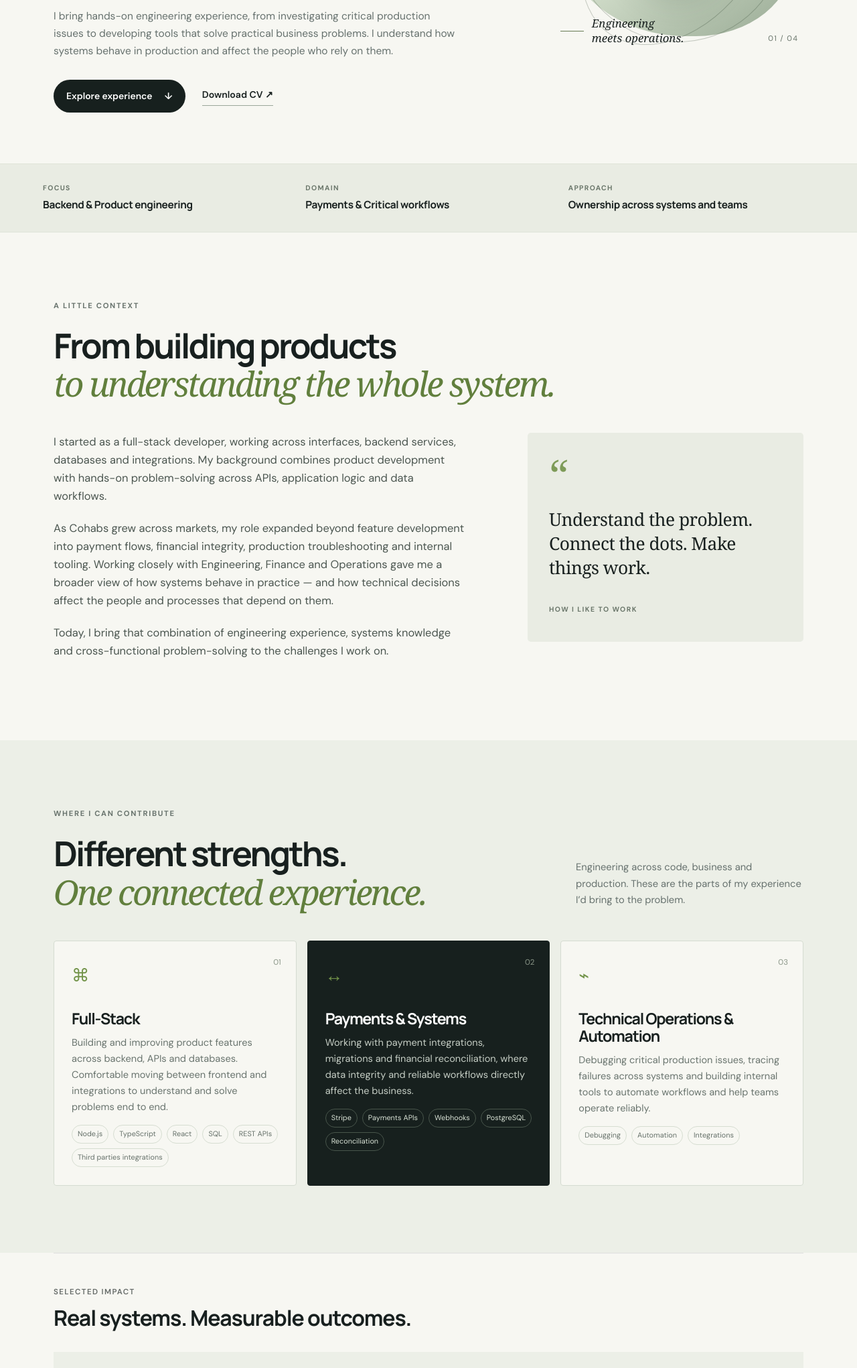
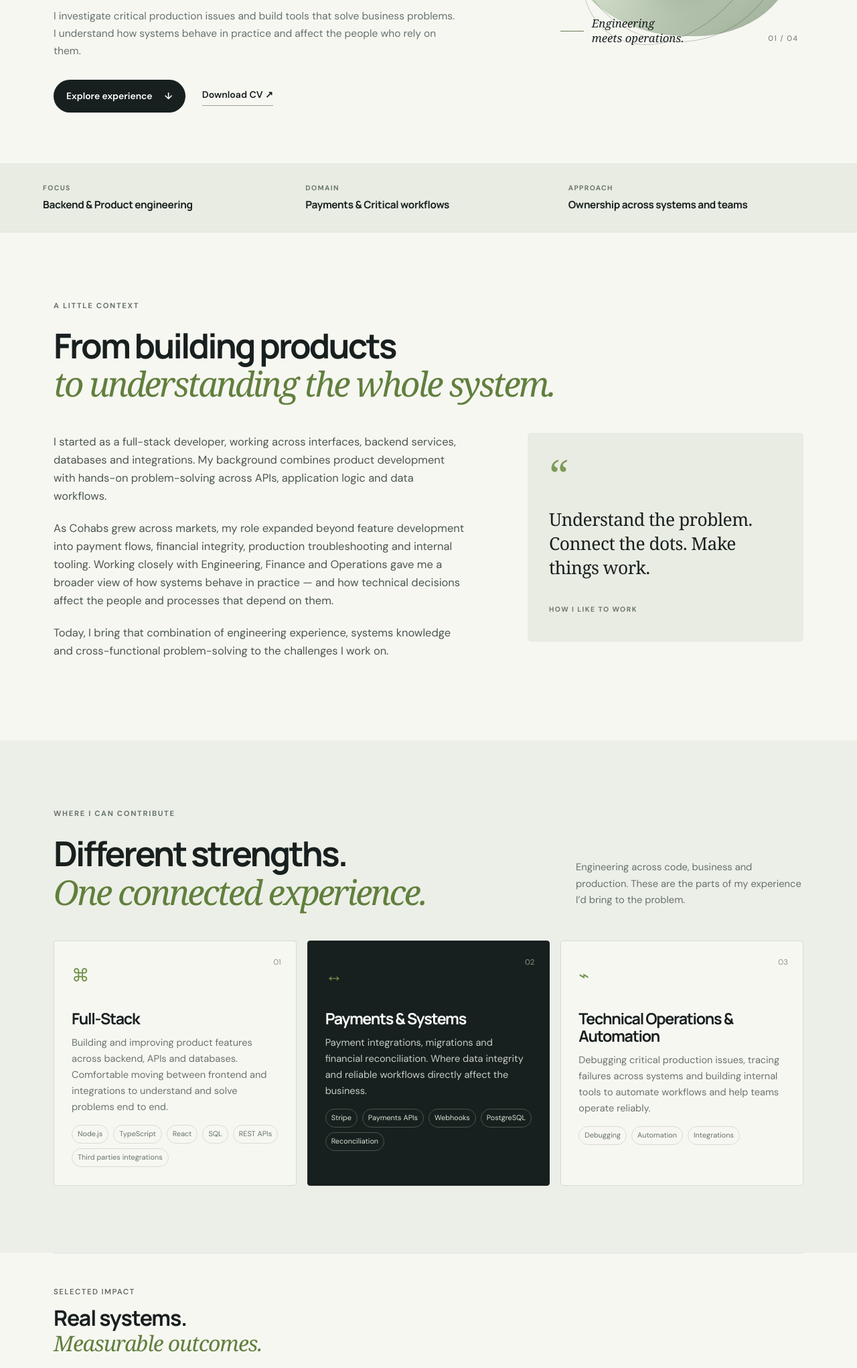
Before and after one commit to brunopopf/brunopopf.github.io, a plain HTML site: page index.html in a window 1280 px wide. Shown: the part 516-2558 px from the top of the page at 67% size. Drawn offline with Linux system fonts and the light colour scheme.

Commit message:
V3: polished Experience and Hero content. Fix impact design

```diff
--- a/index.html
+++ b/index.html
@@ -28,7 +28,7 @@
       <p class="eyebrow"><span class="status-dot"></span> SOFTWARE ENGINEER · BARCELONA</p>
       <h1>I build software for <em>real-world</em> problems.</h1>
       <p class="hero-lede">Backend and product engineering across APIs, databases, integrations and production systems. Experience with payment infrastructure, financial integrity and the complexity behind reliable software.</p>
-      <p class="hero-support">I bring hands-on engineering experience, from investigating critical production issues to developing tools that solve practical business problems. I understand how systems behave in production and affect the people who rely on them.</p>
+      <p class="hero-support">I investigate critical production issues and build tools that solve business problems. I understand how systems behave in practice and affect the people who rely on them.</p>
       <div class="hero-actions">
         <a class="button button-dark" href="#experience">Explore experience <span aria-hidden="true">↓</span></a>
         <a class="text-link" href="BrunoPoppolo.pdf" download>Download CV <span aria-hidden="true">↗</span></a>
@@ -55,9 +55,6 @@
     </div>
     <div class="about-grid">
       <div class="about-copy">
-        <!-- <p>I started as a full-stack developer, working across product features, backend services, databases and integrations. As the company grew, so did the scope of the problems I worked on — from implementing software to investigating production issues, improving financial workflows and building tools for teams operating across multiple markets.</p>
-        <p>At Cohabs, I worked at the intersection of Engineering, Finance and Operations. That meant dealing with real production constraints: tracing discrepancies across systems, protecting payment flows, handling sensitive data and finding practical solutions when existing tools weren't enough.</p>
-        <p>The experience broadened my technical ownership, but the common thread remained the same: understanding how a system works, figuring out where it fails and making it work better.</p> -->
         <p>I started as a full-stack developer, working across interfaces, backend services, databases and integrations. My background combines product development with hands-on problem-solving across APIs, application logic and data workflows.</p>
         <p>As Cohabs grew across markets, my role expanded beyond feature development into payment flows, financial integrity, production troubleshooting and internal tooling. Working closely with Engineering, Finance and Operations gave me a broader view of how systems behave in practice — and how technical decisions affect the people and processes that depend on them.</p>
         <p>Today, I bring that combination of engineering experience, systems knowledge and cross-functional problem-solving to the challenges I work on.</p>
@@ -83,15 +80,13 @@
         <article class="focus-card">
           <span class="focus-number">01</span><div class="focus-icon">⌘</div>
           <h3>Full-Stack</h3>
-          <!-- <p>Building product features and workflows backend, frontend and integrations. Comfortable moving between APIs, databases and application code to understand and solve problems end to end.</p> -->
           <p>Building and improving product features across backend, APIs and databases. Comfortable moving between frontend and integrations to understand and solve problems end to end.</p>
           <div class="tag-list"><span>Node.js</span><span>TypeScript</span><span>React</span><span>SQL</span><span>REST APIs</span><span>Third parties integrations</span></div>
         </article>
         <article class="focus-card focus-card-featured">
           <span class="focus-number">02</span><div class="focus-icon">↔</div>
           <h3>Payments & Systems</h3>
-          <!-- <p>Working with Stripe and payment APIs, migrations, reconciliation and financial data integrity. Comfortable investigating failures that affect real transactions and recurring revenue.</p> -->
-           <p>Working with payment integrations, migrations and financial reconciliation, where data integrity and reliable workflows directly affect the business.</p>
+           <p>Payment integrations, migrations and financial reconciliation. Where data integrity and reliable workflows directly affect the business.</p>
           <div class="tag-list"><span>Stripe</span><span>Payments APIs</span><span>Webhooks</span><span>PostgreSQL</span><span>Reconciliation</span></div>
         </article>
         <article class="focus-card">
@@ -106,7 +101,9 @@
   <section class="impact section-wrap about section-pad" aria-labelledby="impact-title">
     <div class="impact-header">
       <p class="impact-eyebrow">SELECTED IMPACT</p>
-      <h2 id="impact-title">Real systems. Measurable outcomes.</h2>
+      <!-- <h2 id="impact-title">Real systems. Measurable outcomes.</h2> -->
+      <h2>Real systems.<br><em>Measurable outcomes.</em></h2>
+
     </div>
 
     <div class="impact-grid">
@@ -170,7 +167,6 @@
           <div class="work-tags"><span>Node.js</span><span>Automation</span><span>Internal tooling</span></div></div>
       </article>
     </div>
-    <p class="small-note">These are initial case-study summaries, not final claims. Before publishing, verify metrics, clarify my individual contribution and remove anything confidential.</p>
   </section>
 
   <section class="next-section">
```
